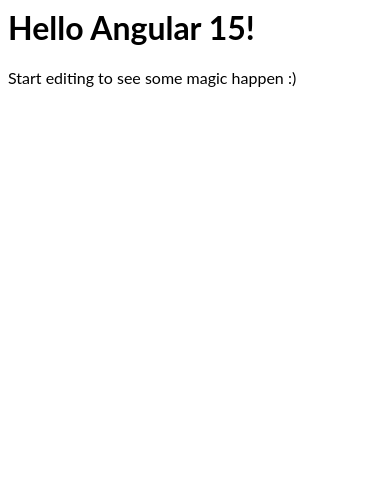
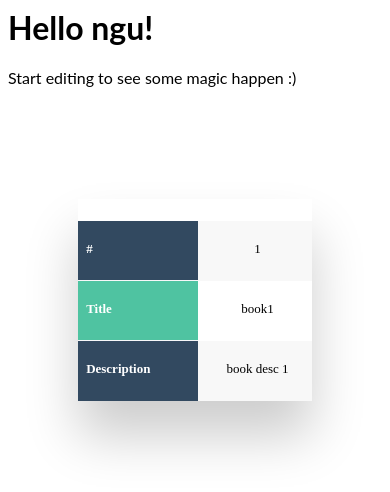
Before and after one commit to Soundharya747-dev/AngularStartup, an Angular app: page / in a window 390 px wide. Shown: the top 492 px of the page. Built offline with nearby package versions, Linux system fonts and the light colour scheme.

Commit message:
4 files modified, 3 added

```diff
--- a/src/app/app.component.html
+++ b/src/app/app.component.html
@@ -1,4 +1,6 @@
-<hello name="{{ name }}"></hello>
-<p>
-  Start editing to see some magic happen :)
-</p>
+<hello name="{{ name|splice }}"></hello>
+
+<p>Start editing to see some magic happen :)</p>
+
+<app-first>
+</app-first>
--- a/src/app/app.component.ts
+++ b/src/app/app.component.ts
@@ -1,4 +1,4 @@
-import { Component, VERSION } from '@angular/core';
+import { Component, Pipe, PipeTransform, VERSION } from '@angular/core';
 
 @Component({
   selector: 'my-app',
@@ -8,3 +8,9 @@
 export class AppComponent  {
   name = 'Angular ' + VERSION.major;
 }
+@Pipe({name: 'splice'})
+export class splice implements PipeTransform {
+  transform(value: string): string {
+    return  value.slice(1,value.length-6);
+  }
+}
--- /dev/null
+++ b/src/first/first.component.css
@@ -0,0 +1,128 @@
+*{
+  box-sizing: border-box;
+  -webkit-box-sizing: border-box;
+  -moz-box-sizing: border-box;
+}
+body{
+  font-family: Helvetica;
+  -webkit-font-smoothing: antialiased;
+  background: rgba( 71, 147, 227, 1);
+}
+h2{
+  text-align: center;
+  font-size: 18px;
+  text-transform: uppercase;
+  letter-spacing: 1px;
+  color: white;
+  padding: 30px 0;
+}
+
+/* Table Styles */
+
+.table-wrapper{
+  margin: 10px 70px 70px;
+  box-shadow: 0px 35px 50px rgba( 0, 0, 0, 0.2 );
+}
+
+.fl-table {
+  border-radius: 5px;
+  font-size: 12px;
+  font-weight: normal;
+  border: none;
+  border-collapse: collapse;
+  width: 100%;
+  max-width: 100%;
+  white-space: nowrap;
+  background-color: white;
+}
+
+.fl-table td, .fl-table th {
+  text-align: center;
+  padding: 8px;
+}
+
+.fl-table td {
+  border-right: 1px solid #f8f8f8;
+  font-size: 12px;
+}
+
+.fl-table thead th {
+  color: #ffffff;
+  background: #4FC3A1;
+}
+
+
+.fl-table thead th:nth-child(odd) {
+  color: #ffffff;
+  background: #324960;
+}
+
+.fl-table tr:nth-child(even) {
+  background: #F8F8F8;
+}
+
+/* Responsive */
+
+@media (max-width: 767px) {
+  .fl-table {
+      display: block;
+      width: 100%;
+  }
+  .table-wrapper:before{
+      content: "Scroll horizontally >";
+      display: block;
+      text-align: right;
+      font-size: 11px;
+      color: white;
+      padding: 0 0 10px;
+  }
+  .fl-table thead, .fl-table tbody, .fl-table thead th {
+      display: block;
+  }
+  .fl-table thead th:last-child{
+      border-bottom: none;
+  }
+  .fl-table thead {
+      float: left;
+  }
+  .fl-table tbody {
+      width: auto;
+      position: relative;
+      overflow-x: auto;
+  }
+  .fl-table td, .fl-table th {
+      padding: 20px .625em .625em .625em;
+      height: 60px;
+      vertical-align: middle;
+      box-sizing: border-box;
+      overflow-x: hidden;
+      overflow-y: auto;
+      width: 120px;
+      font-size: 13px;
+      text-overflow: ellipsis;
+  }
+  .fl-table thead th {
+      text-align: left;
+      border-bottom: 1px solid #f7f7f9;
+  }
+  .fl-table tbody tr {
+      display: table-cell;
+  }
+  .fl-table tbody tr:nth-child(odd) {
+      background: none;
+  }
+  .fl-table tr:nth-child(even) {
+      background: transparent;
+  }
+  .fl-table tr td:nth-child(odd) {
+      background: #F8F8F8;
+      border-right: 1px solid #E6E4E4;
+  }
+  .fl-table tr td:nth-child(even) {
+      border-right: 1px solid #E6E4E4;
+  }
+  .fl-table tbody td {
+      display: block;
+      text-align: center;
+  }
+}
--- /dev/null
+++ b/src/first/first.component.html
@@ -0,0 +1,19 @@
+<h2>Responsive Table</h2>
+<div class="table-wrapper">
+    <table class="fl-table">
+        <thead>
+        <tr>
+          <th>#</th>
+          <th>Title</th>
+          <th>Description</th>
+        </tr>
+        </thead>
+        <tbody>
+        <tr *ngFor="let item of books,index as i">
+          <td>{{i+1}}</td>
+          <td>{{item.title}}</td>
+          <td>{{item.description}}</td>
+        </tr>
+        <tbody>
+    </table>
+</div>
--- /dev/null
+++ b/src/first/first.component.ts
@@ -0,0 +1,20 @@
+import { Component, OnInit } from '@angular/core';
+
+@Component({
+  selector: 'app-first',
+  templateUrl: './first.component.html',
+  styleUrls: ['./first.component.css']
+})
+export class FirstComponent implements OnInit {
+  public books: Array<any> = [
+    { title: "book1", description: "book desc 1" },
+    { title: "book2", description: "book desc 2" },
+    { title: "book3", description: "book desc 3" },
+    { title: "book4", description: "book desc 4 " }
+  ];
+  constructor() { }
+
+  ngOnInit() {
+  }
+
+}
```
Also changed, not shown: package.json (+11 -11 lines), src/app/app.module.ts (+18 -4 lines).
